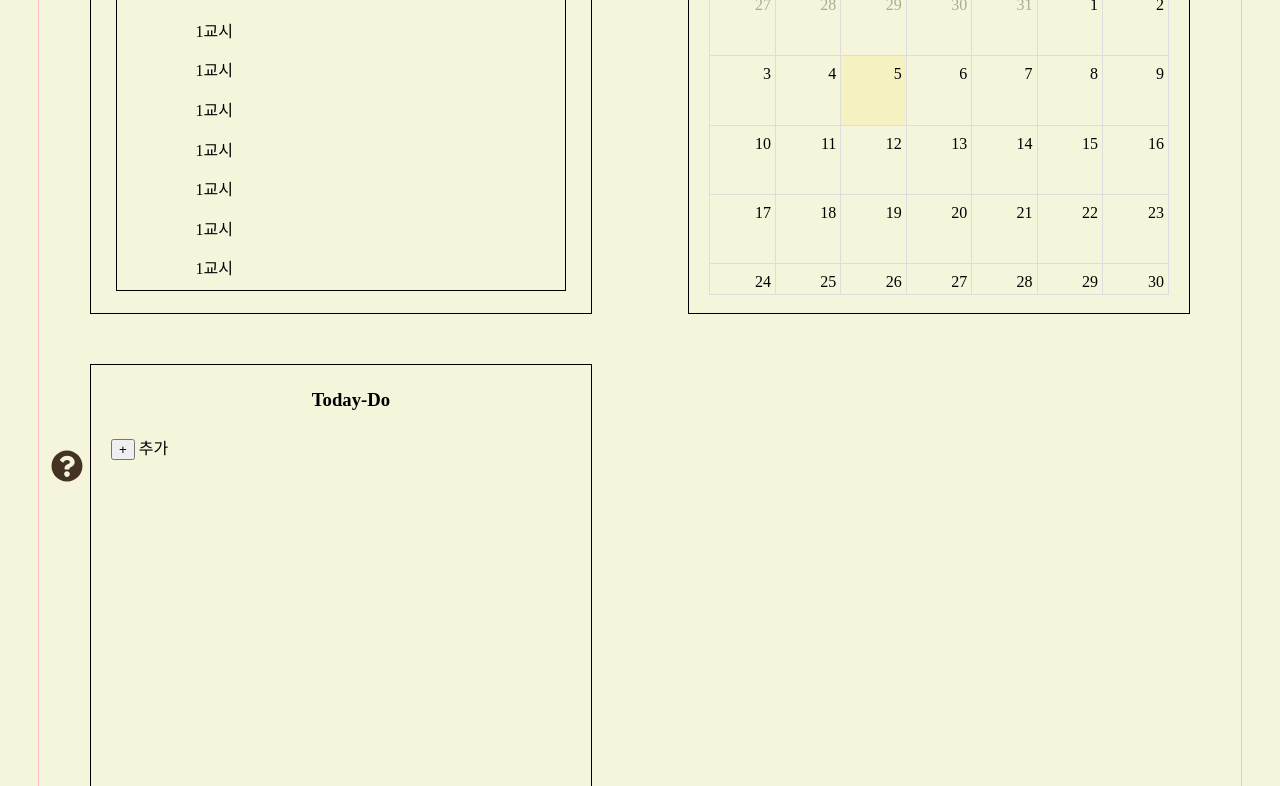
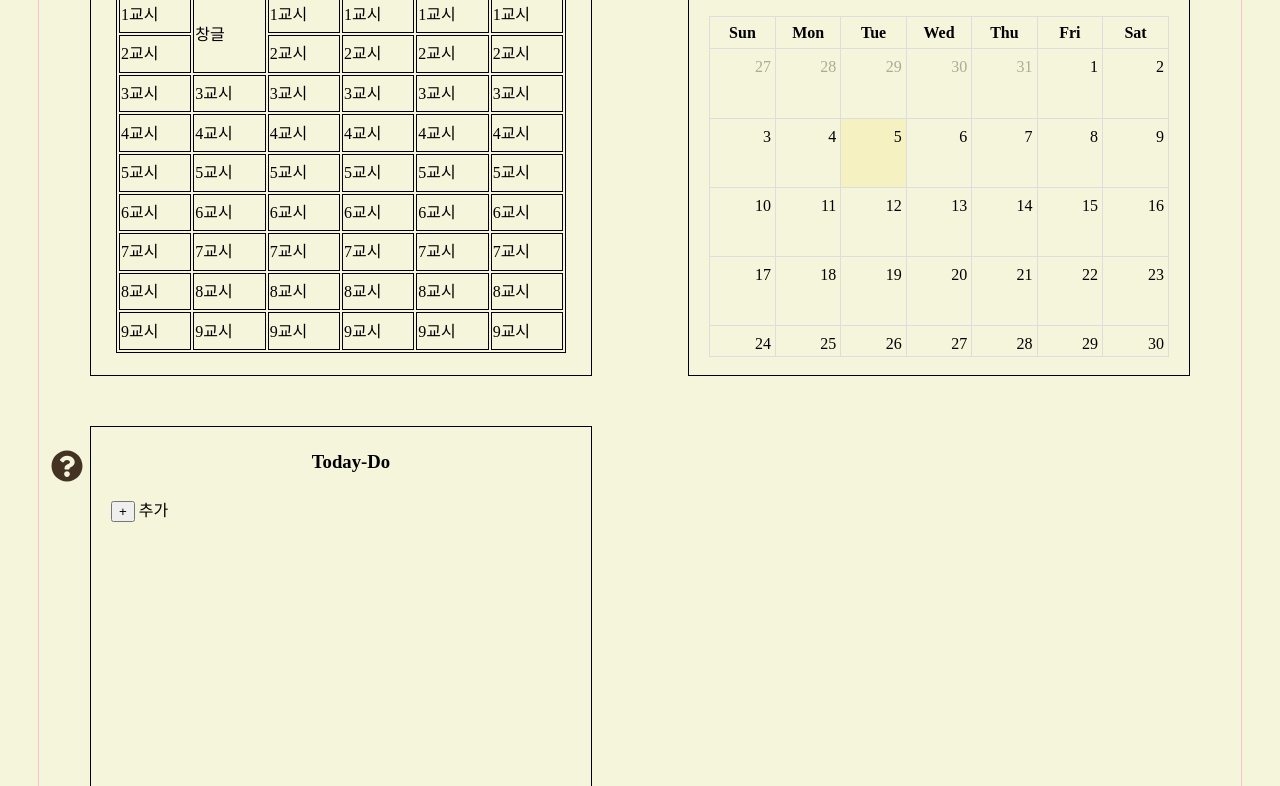
Before and after one commit to w303040/manager, a plain HTML site: page index.html in a window 1280 px wide. Shown: the part 314-1100 px from the top of the page. Drawn offline with Linux system fonts and the light colour scheme.

Commit message:
Add files via upload

```diff
--- a/index.html
+++ b/index.html
@@ -13,7 +13,6 @@
     <!-- js -->
     <script src='main.js'></script>
     <script>
-
       document.addEventListener('DOMContentLoaded', function() {
         var calendarEl = document.getElementById('calendar');
         var calendar = new FullCalendar.Calendar(calendarEl, {
@@ -21,7 +20,6 @@
         });
         calendar.render();
       });
-
     </script>
   </head>
   <body>
@@ -45,6 +43,9 @@
       </nav>
     </header>
     <main>
+      <audio autoplay controls loop>
+        <source src="지금_이순간.mp3" type="audio/mp3">
+      </audio>
       <div class="home wrapper">
         <div class="to_a_and_c">
           <div class="to_academic_schedule">
@@ -53,7 +54,7 @@
                 <tr>
                   <script>
                     var week = [
-                      '시간/요일','월','화','수','목','금'
+                      '시간','월','화','수','목','금'
                     ]
                   </script>
                   <script>
@@ -66,30 +67,75 @@
                 </tr>
                 <tr>
                   <td>1교시</td>
-                </tr>
-                <tr>
+                  <td rowspan="2">창글</td>
+                  <td>1교시</td>
+                  <td>1교시</td>
+                  <td>1교시</td>
                   <td>1교시</td>
                 </tr>
                 <tr>
-                  <td>1교시</td>
+                  <td>2교시</td>
+
+                  <td>2교시</td>
+                  <td>2교시</td>
+                  <td>2교시</td>
+                  <td>2교시</td>
                 </tr>
                 <tr>
-                  <td>1교시</td>
+                  <td>3교시</td>
+                  <td>3교시</td>
+                  <td>3교시</td>
+                  <td>3교시</td>
+                  <td>3교시</td>
+                  <td>3교시</td>
                 </tr>
                 <tr>
-                  <td>1교시</td>
+                  <td>4교시</td>
+                  <td>4교시</td>
+                  <td>4교시</td>
+                  <td>4교시</td>
+                  <td>4교시</td>
+                  <td>4교시</td>
                 </tr>
                 <tr>
-                  <td>1교시</td>
+                  <td>5교시</td>
+                  <td>5교시</td>
+                  <td>5교시</td>
+                  <td>5교시</td>
+                  <td>5교시</td>
+                  <td>5교시</td>
                 </tr>
                 <tr>
-                  <td>1교시</td>
+                  <td>6교시</td>
+                  <td>6교시</td>
+                  <td>6교시</td>
+                  <td>6교시</td>
+                  <td>6교시</td>
+                  <td>6교시</td>
                 </tr>
                 <tr>
-                  <td>1교시</td>
+                  <td>7교시</td>
+                  <td>7교시</td>
+                  <td>7교시</td>
+                  <td>7교시</td>
+                  <td>7교시</td>
+                  <td>7교시</td>
                 </tr>
                 <tr>
-                  <td>1교시</td>
+                  <td>8교시</td>
+                  <td>8교시</td>
+                  <td>8교시</td>
+                  <td>8교시</td>
+                  <td>8교시</td>
+                  <td>8교시</td>
+                </tr>
+                <tr>
+                  <td>9교시</td>
+                  <td>9교시</td>
+                  <td>9교시</td>
+                  <td>9교시</td>
+                  <td>9교시</td>
+                  <td>9교시</td>
                 </tr>
               </table>
           </div>
--- a/style.css
+++ b/style.css
@@ -132,6 +132,15 @@ aside{
   padding: 0;
 }
 
+.to_academic_schedule table tr,th,td{
+    border: 1px black solid;
+}
+
+.to_academic_schedule table td{
+  width: 80px;
+  text-align: left;
+}
+
 .to_calendar{
   border: 1px black solid;
   width: 500px;
@@ -156,6 +165,10 @@ aside{
   justify-content:space-between;
   margin-bottom: 50px;
   margin-top: 20px;
+}
+
+audio{
+  margin-left: 200px;
 }
 
 /* footer
@@ -246,21 +259,27 @@ aside{
  .to_academic_schedule{
    width: 300px;
    height: 400px;
- }
+  }
 
  .to_academic_schedule table{
    width: 280px;
    height: 280px;
- }
+  }
 
  .to_calendar{
    width: 300px;
    height: 400px;
    margin-bottom: 0;
- }
+  }
 
  .to_today-do{
    width: 280px;
    height: 400px;
    margin-left: 16px;
+ }
+
+ .to_academic_schedule table tr,th,td{
+   font-size: 10px;
+ }
+
 }
```
Also changed, not shown: 1 other file.
